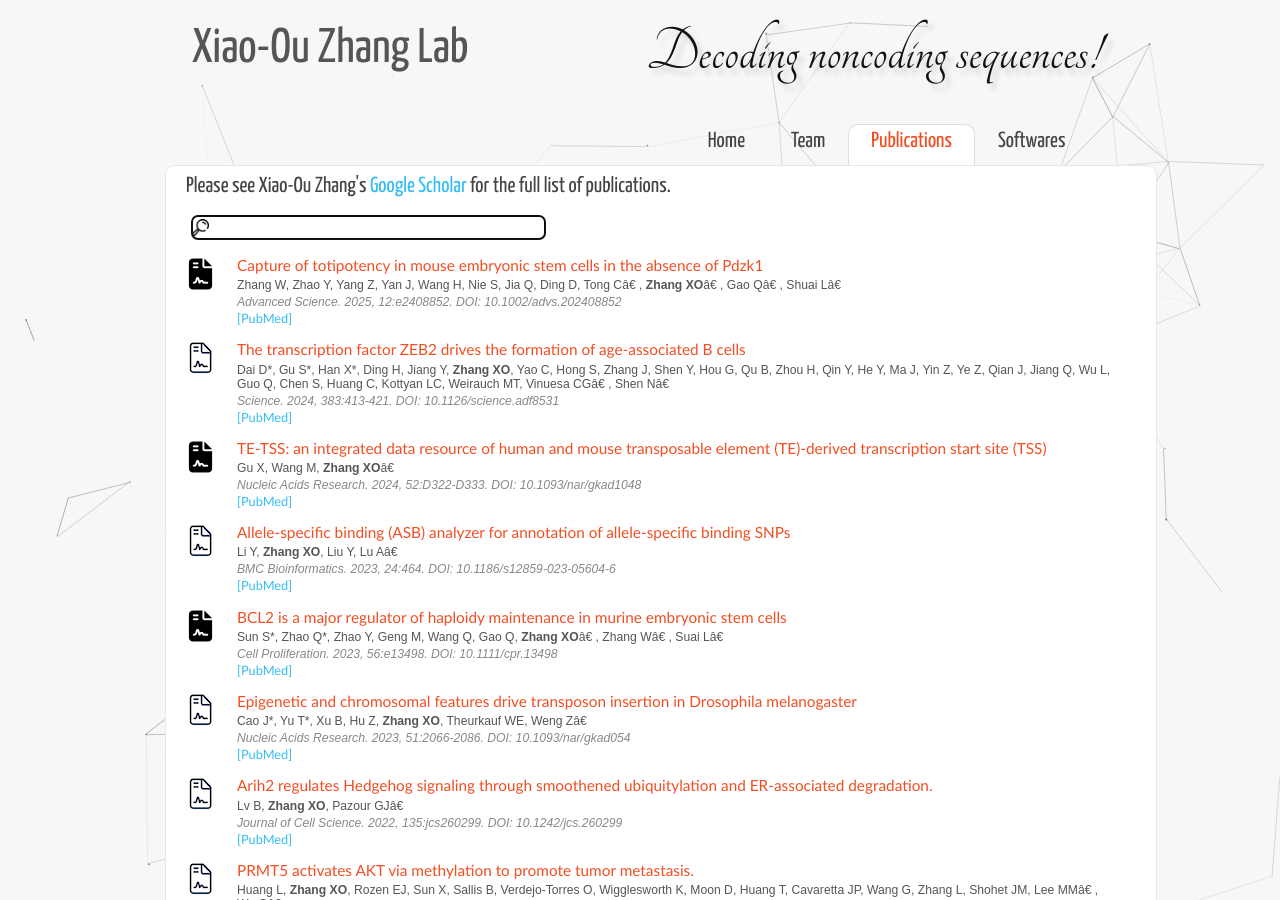
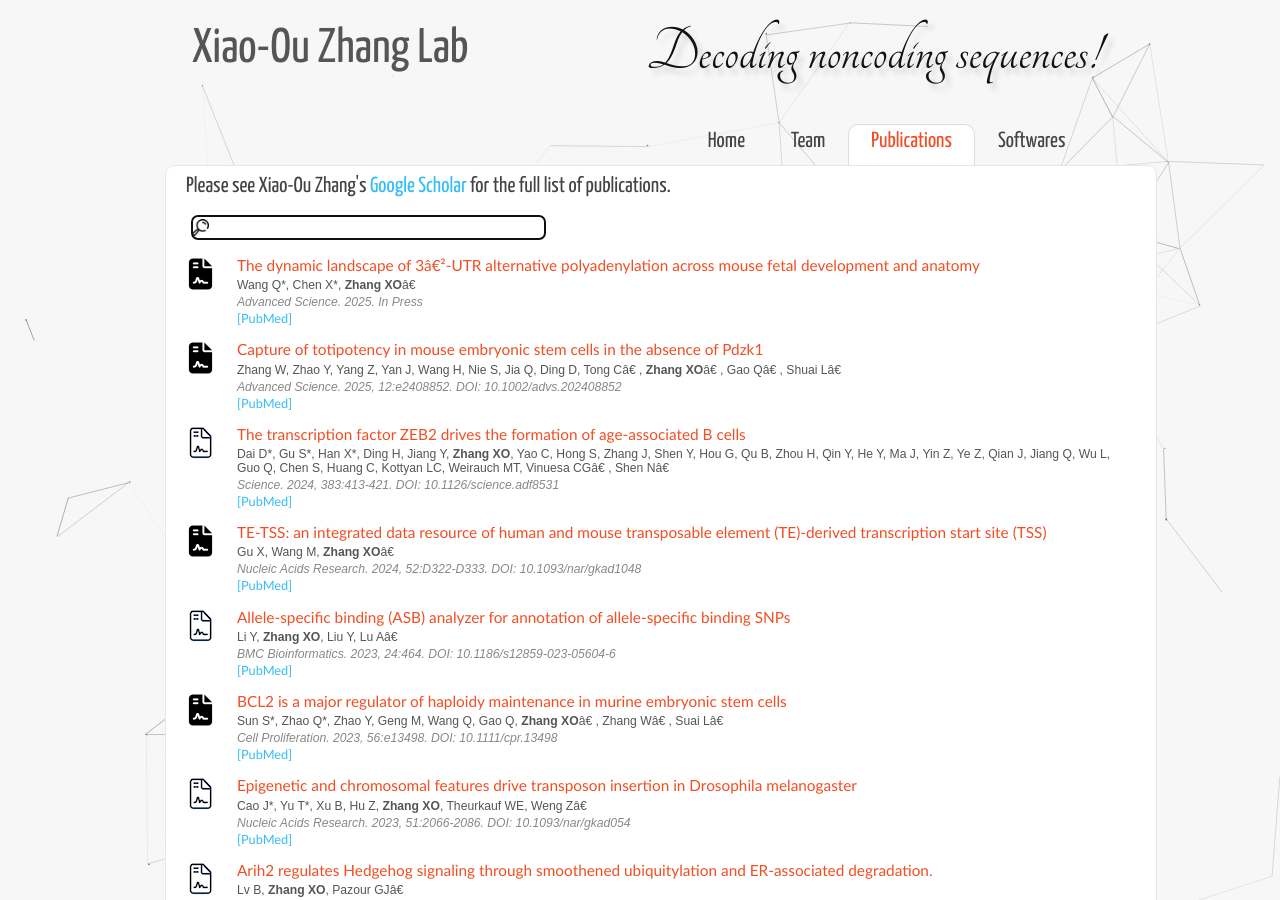
Before and after one commit to xozhanglab/xozhanglab.github.io, a Jekyll site: the page built from publications.html, in a window 1280 px wide and 900 px high. Built offline with Jekyll 4.4.1, drawn with Linux system fonts in a browser that asks for light colours; comment, search, counter and statistics services are not loaded.

Commit message:
add new publications

```diff
--- a/_data/publications.yml
+++ b/_data/publications.yml
@@ -1,3 +1,8 @@
+- title: "The dynamic landscape of 3′-UTR alternative polyadenylation across mouse fetal development and anatomy"
+  authors: "Wang Q*, Chen X*, <b>Zhang XO</b>†"
+  journal: "Advanced Science. 2025. In Press"
+  hot: true
+
 - title: "Capture of totipotency in mouse embryonic stem cells in the absence of Pdzk1"
   authors: "Zhang W, Zhao Y, Yang Z, Yan J, Wang H, Nie S, Jia Q, Ding D, Tong C†, <b>Zhang XO</b>†, Gao Q†, Shuai L†"
   journal: "Advanced Science. 2025, 12:e2408852. DOI: 10.1002/advs.202408852"
```
Also changed, not shown: 1 other file.
